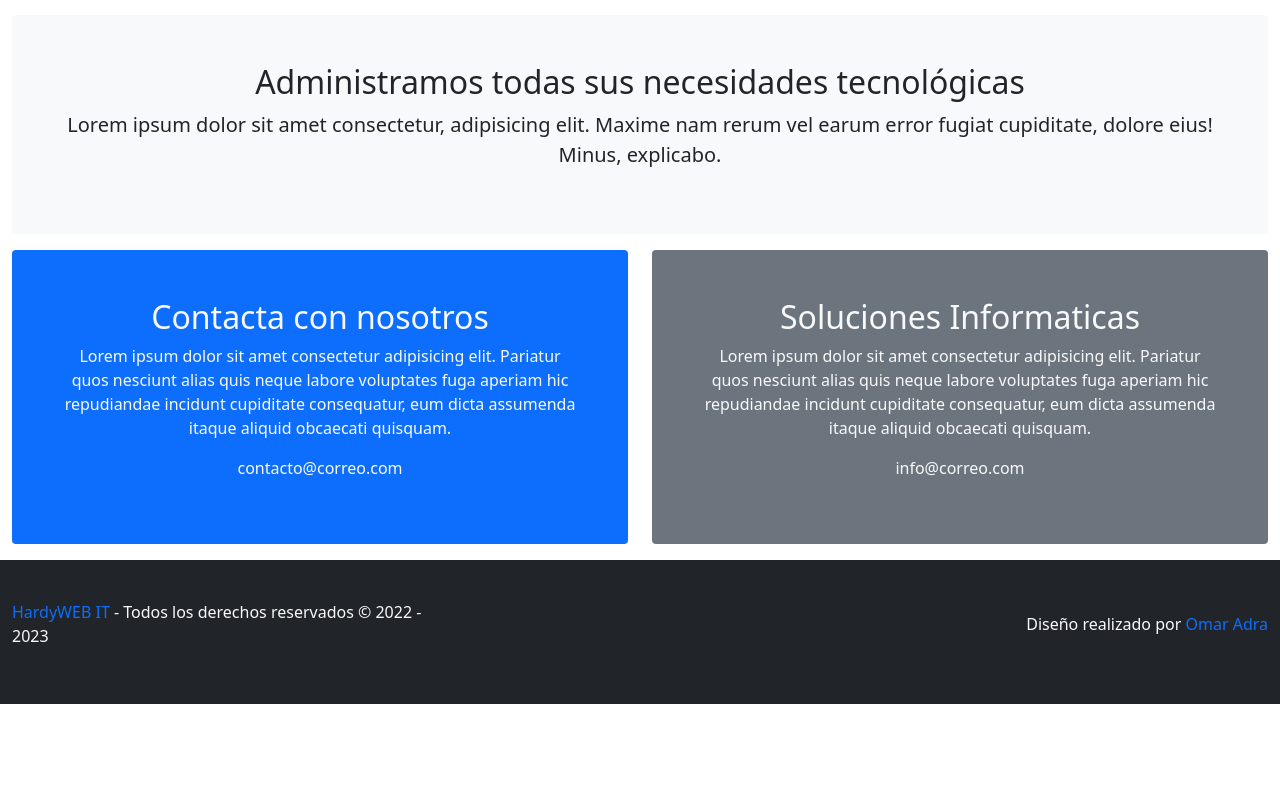
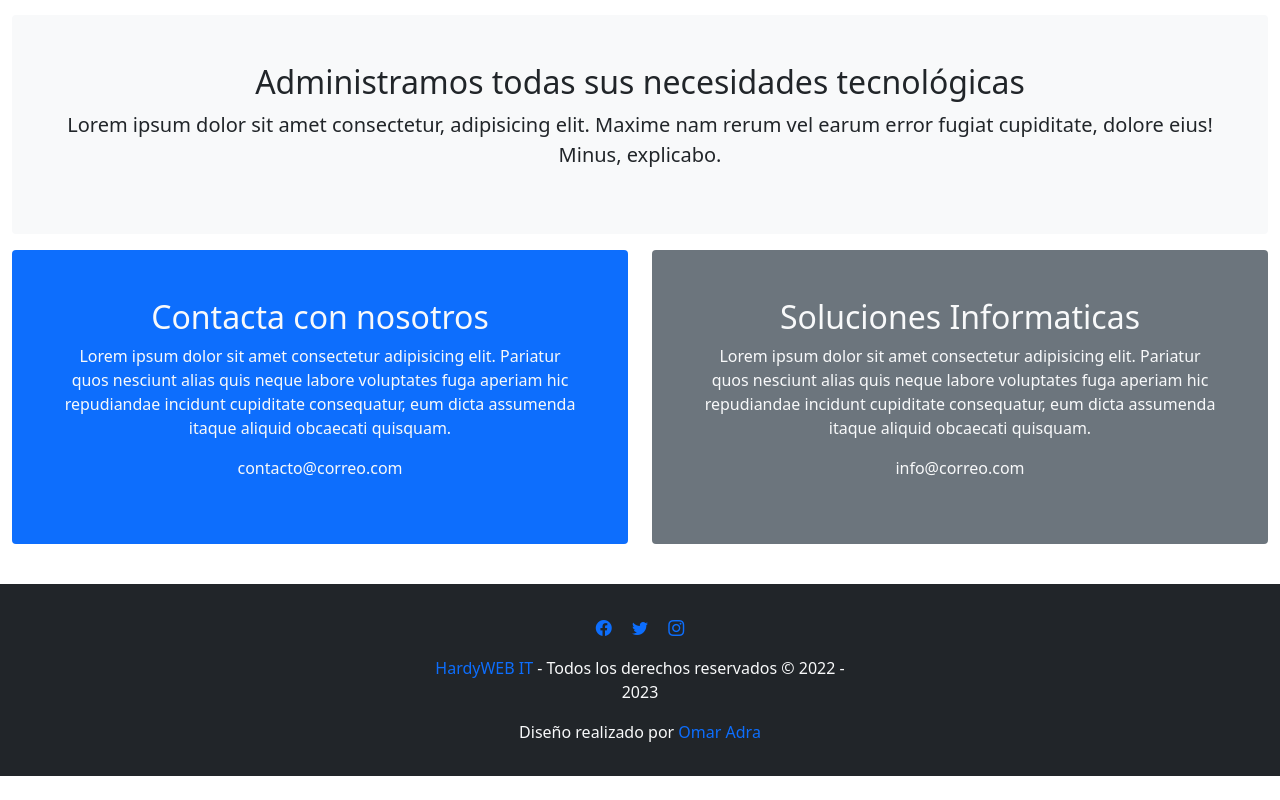
Before and after one commit to adraomar/HardyWeb-Bootstrap, a website: page index.html in a window 1280 px wide. Shown: the part 1353-2153 px from the top of the page. Before the commit the page ends 2057 px from the top, so only its background shows below. Drawn offline with nearby package versions, Linux system fonts and the light colour scheme.

Commit message:
Correcion de errores en footer con redes sociales

```diff
--- a/SCSS/_mediasquerys.scss
+++ b/SCSS/_mediasquerys.scss
@@ -14,8 +14,8 @@ $breakpoints: (
       }
 }
 
-footer {
-    @include breackpoint (sm){
+@include breakpoint (sm){
+    footer {
         display: flex;
         flex-direction: column;
         justify-content: center;
--- a/SCSS/_redes.scss
+++ b/SCSS/_redes.scss
@@ -2,16 +2,19 @@ $instagram: #B5E6F5;
 $twitter: #FFB2AD;
 $facebook: #ADC9EA;
 
-$colors: map-merge((
-        "instagram": $blue,
-        "facebook": $red,
-        "twitter": $yellow),
-    $colors);
+$sociales: (
+    "instagram": $instagram,
+    "facebook": $facebook
+);
+
+$redes: map-merge($sociales, ("twitter": $twitter));
 
 @each $name,
-$value in $colors {
-    .bi-#{$name} {
-        font-size: 2rem;
-        color: $value;
+$value in $redes {
+    .bi {
+        .bi-#{$name}:hover {
+            font-size: 2rem;
+            color: $value;
+        }
     }
 }
--- a/index.html
+++ b/index.html
@@ -154,25 +154,30 @@
 
     <div class="row">
         <!-- Footer -->
-        <div class="col bg-dark text-light">
-            <footer class="d-flex flex-wrap justify-content-between align-items-center py-3 my-4">
-                <div class="col-sm-4 d-flex align-items-center">
+            <footer class="flex-wrap bg-dark text-light py-3 my-4 justify-content-md-center text-center align-items-center">
+
+                <div class="col-md-4 text-decoration-none m-3">
+                    <a href="#">
+                        <i class="bi bi-facebook m-2"></i>
+                    </a>
+                    <a href="#">
+                        <i class="bi bi-twitter m-2"></i>
+                    </a>
+                    <a href="#">
+                        <i class="bi bi-instagram m-2"></i>
+                    </a>
+                </div>
+
+                <div class="col-sm-4">
                     <p><a href="#">HardyWEB IT</a> - Todos los derechos reservados &copy; 2022
                         - 2023</p>
                 </div>
 
-                <a href="#"
-                    class="col-md-4 d-flex align-items-center justify-content-center mb-3 mb-md-0 me-md-auto link-dark text-decoration-none">
-                    <i class="bi bi-facebook m-2"></i>
-                    <i class="bi bi-twitter m-2"></i>
-                    <i class="bi bi-instagram m-2"></i>
-                </a>
-
-                <div class="nav col-sm-4 justify-content-end list-unstyled d-flex  ">
+                <div class="col-sm-4 list-unstyled">
                     <p>Diseño realizado por <a href="#">Omar Adra</a></p>
                 </div>
+
             </footer>
-        </div>
     </div>
 
     <script src="https://cdn.jsdelivr.net/npm/bootstrap@5.1.3/dist/js/bootstrap.bundle.min.js"
```
Also changed, not shown: css/style.css, 1 other file.
